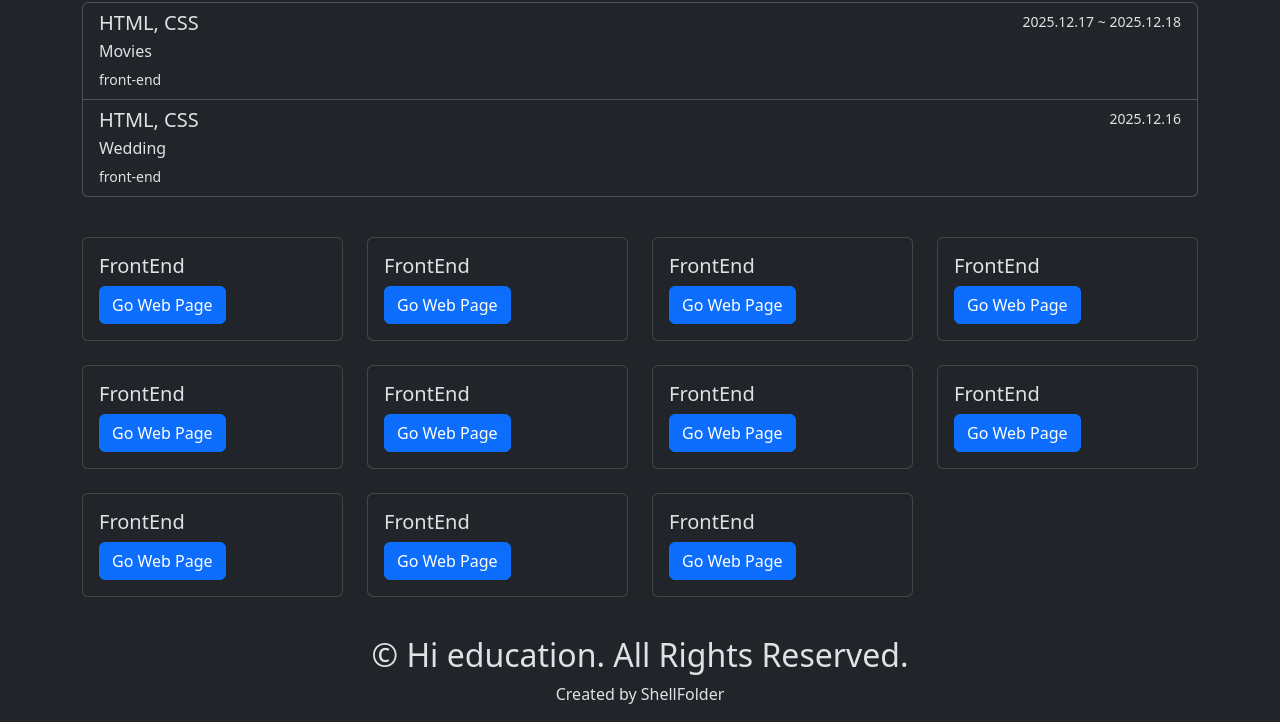
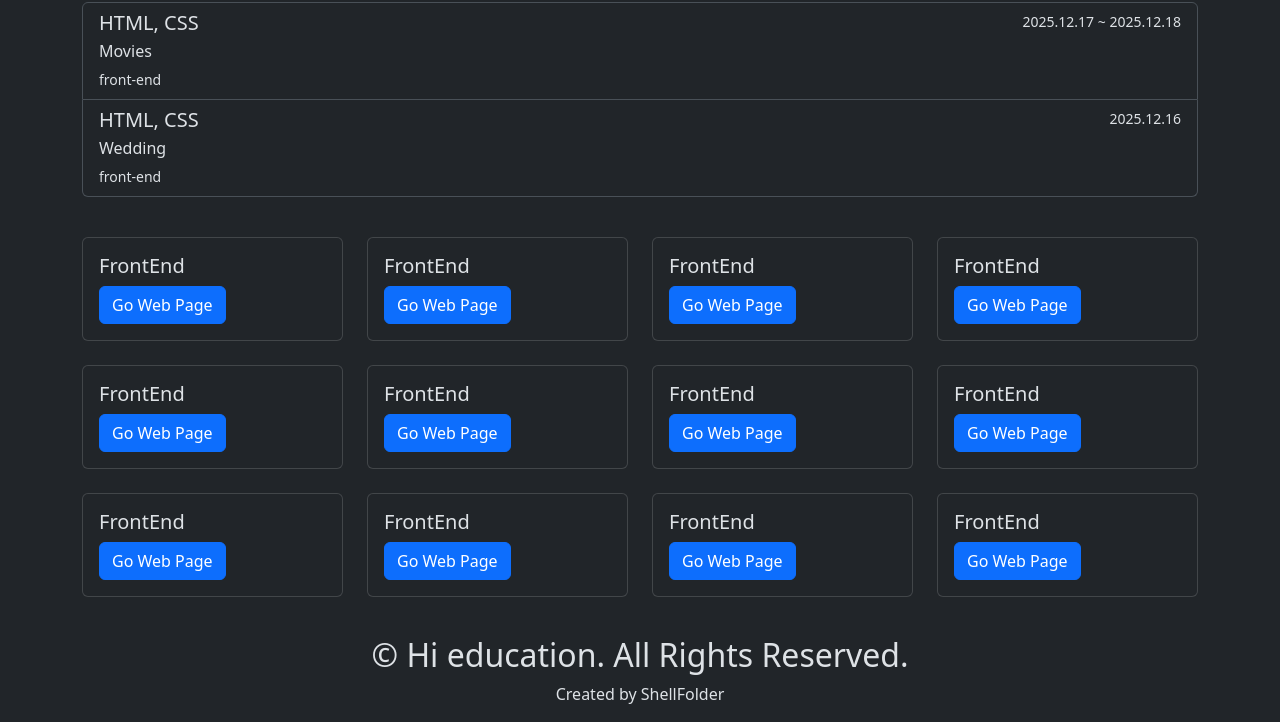
Before and after one commit to shellfolders/ui, a plain HTML site: page index.html in a window 1280 px wide. Shown: the part 78-800 px from the top of the page. Drawn offline with nearby package versions, Linux system fonts and the light colour scheme; a web font is replaced by a local one.

Commit message:
Update index.html

```diff
--- a/index.html
+++ b/index.html
@@ -30,7 +30,8 @@
         "https://santacoyaki11-jpg.github.io/my.ui.list/",
         "https://choiyc05.github.io/UI/",
         "https://namyoungjun.github.io/uiux/",
-        "https://frydaynar.github.io/study_ui/"
+        "https://frydaynar.github.io/study_ui/",
+        "https://leeej9801-max.github.io/portfolio/"
       ];
       let html = "";
       for(const url of list) {
```
